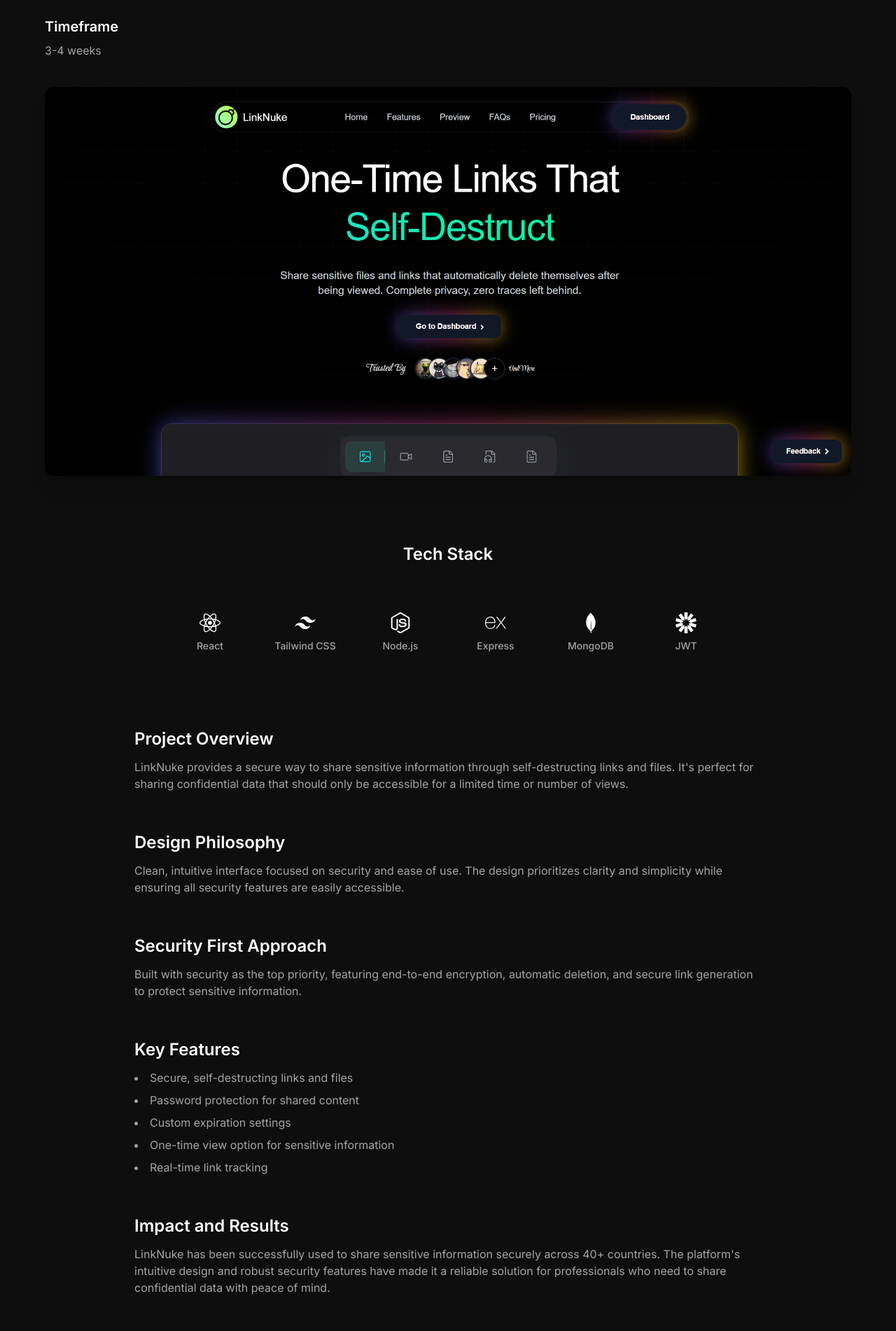
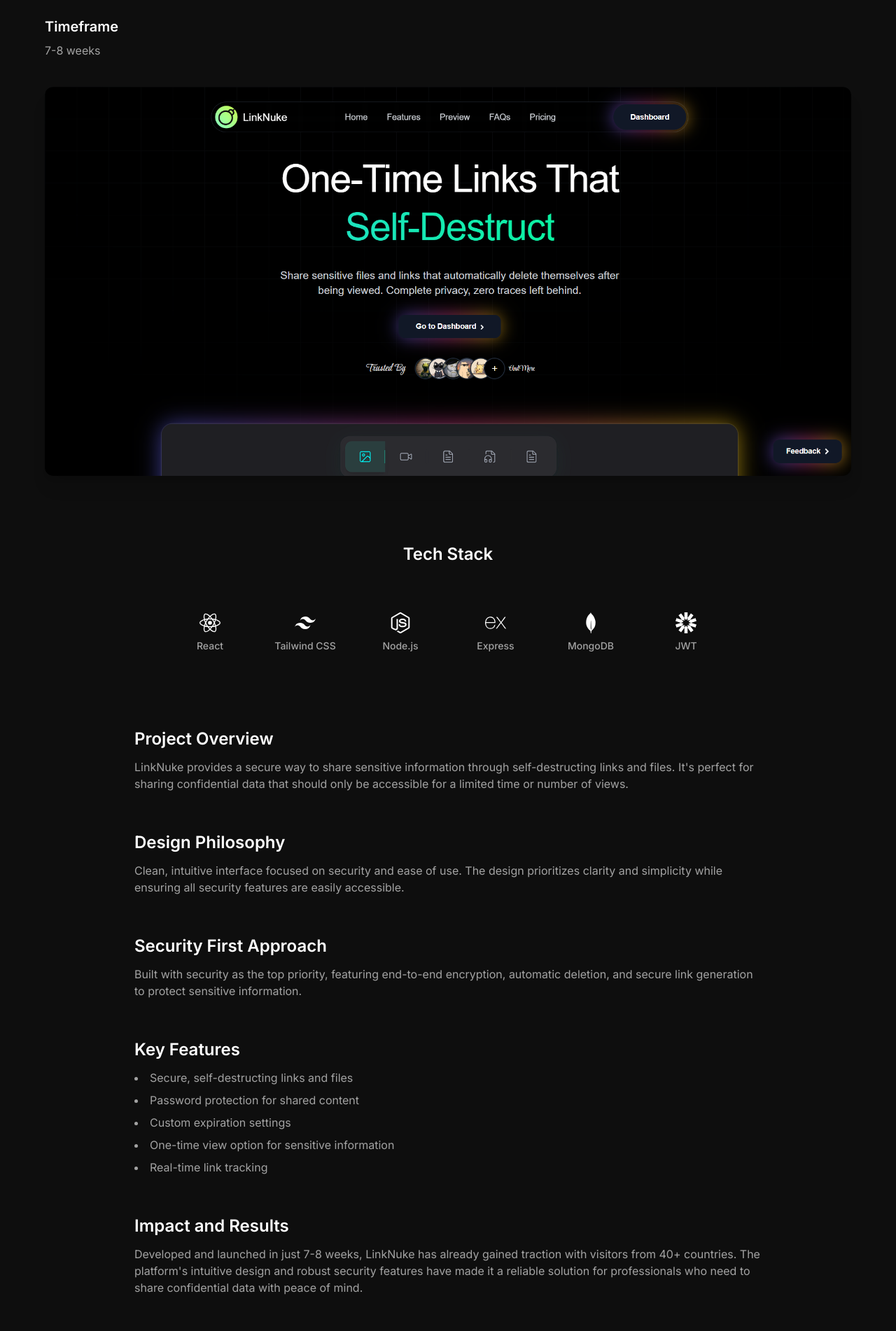
Before and after one commit to AryanMir15/Portfolio-site, a React (Vite) app: page /projects/linknuke in a window 1280 px wide. Shown: the part 518-2420 px from the top of the page at 70% size. Built offline with nearby package versions, Linux system fonts and the light colour scheme; a web font is replaced by a local one.

Commit message:
updated the learn more page, added grid to the hero section

```diff
--- a/src/pages/HomePage/Sections/Hero.jsx
+++ b/src/pages/HomePage/Sections/Hero.jsx
@@ -72,8 +72,8 @@
                 linear-gradient(to bottom, #4b5563 1px, transparent 1px)
               `,
               backgroundSize: '60px 60px',
-              maskImage: 'radial-gradient(ellipse 70% 55% at 50% 0%, black 35%, transparent 100%)',
-              WebkitMaskImage: 'radial-gradient(ellipse 70% 55% at 50% 0%, black 35%, transparent 100%)',
+              maskImage: 'radial-gradient(ellipse 30% 27.5% at 50% 22%, black 35%, transparent 100%)',
+              WebkitMaskImage: 'radial-gradient(ellipse 30% 27.5% at 50% 22%, black 35%, transparent 100%)',
               zIndex: 10
             }}
           />
--- a/src/pages/SingleProject/linknuke.jsx
+++ b/src/pages/SingleProject/linknuke.jsx
@@ -68,7 +68,7 @@
 
               <div>
                 <h3 className="text-xl font-semibold mb-2">Timeframe</h3>
-                <p className="text-muted-foreground">3-4 weeks</p>
+                <p className="text-muted-foreground">7-8 weeks</p>
               </div>
             </div>
 
@@ -152,7 +152,7 @@
                 Impact and Results
               </h3>
               <p className="text-muted-foreground">
-                LinkNuke has been successfully used to share sensitive information securely across 40+ countries.
+                Developed and launched in just 7-8 weeks, LinkNuke has already gained traction with visitors from 40+ countries.
                 The platform's intuitive design and robust security features have made it a reliable solution for
                 professionals who need to share confidential data with peace of mind.
               </p>
```
Lines whose indentation alone changed are shown as unchanged.
